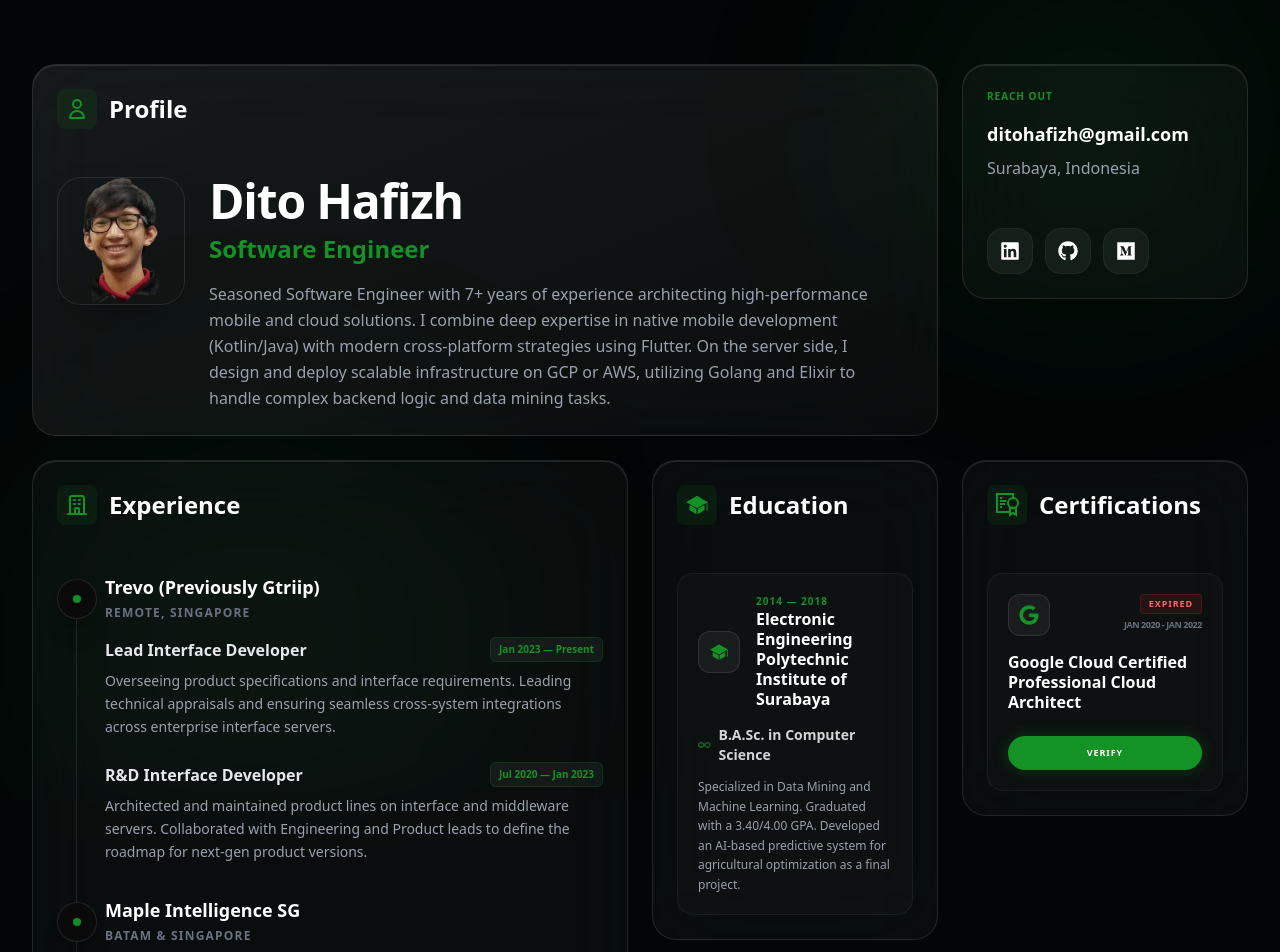
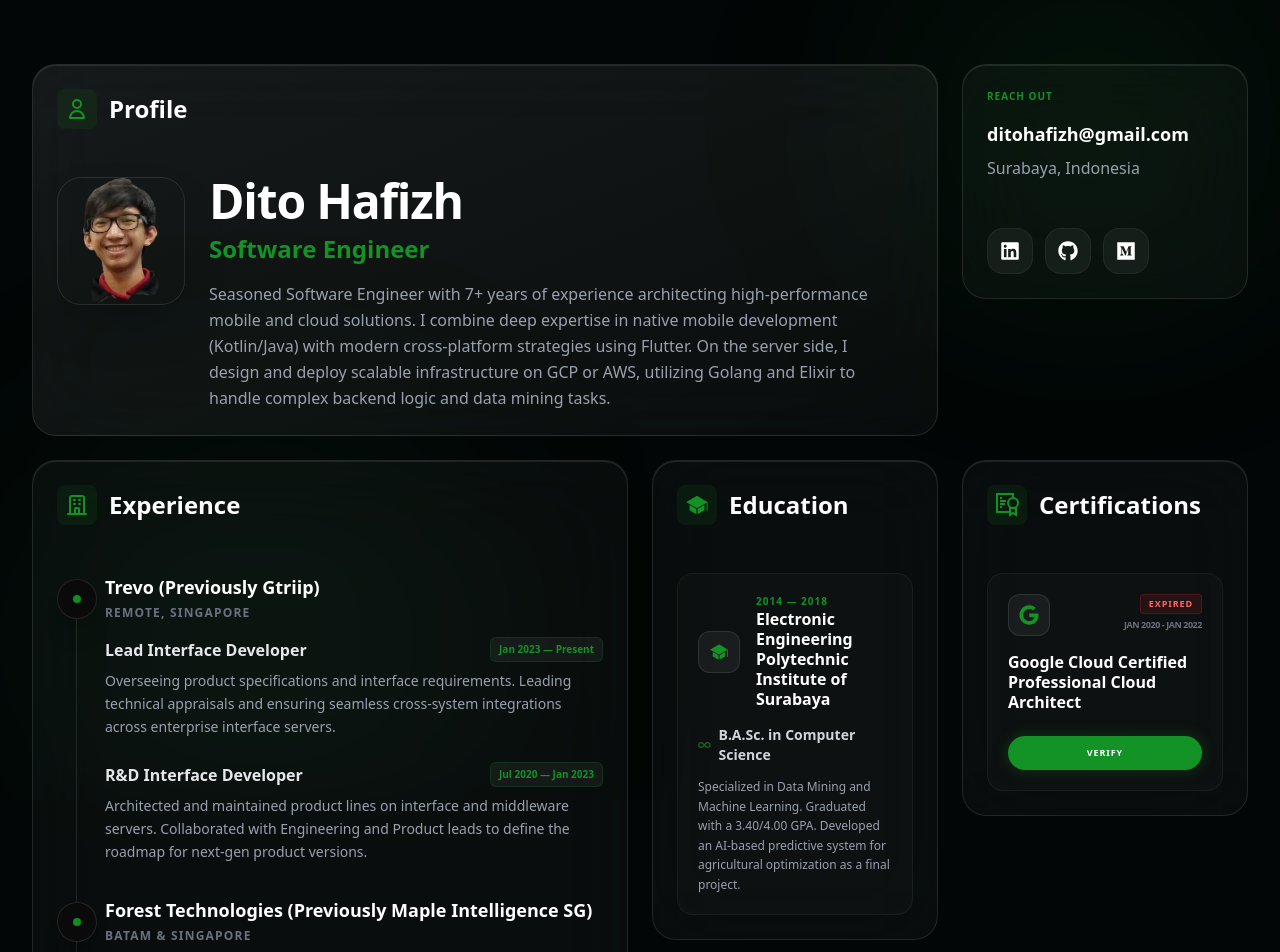
Before and after one commit to dito-hafizh/dito-hafizh.github.io, a Next.js app: page / in a window 1280 px wide. Shown: the top 952 px of the page. Built offline with nearby package versions, Linux system fonts and the light colour scheme.

Commit message:
fix: Update company name to Forest Technologies (Maple Intelligence SG).

```diff
--- a/app/data/works.ts
+++ b/app/data/works.ts
@@ -22,7 +22,7 @@ export const WORKS: Work[] = [
     link: 'https://trevo.ai',
   },
   {
-    company: 'Maple Intelligence SG',
+    company: 'Forest Technologies (Previously Maple Intelligence SG)',
     positions: [
       {
         position: 'Lead Software Architect',
```
